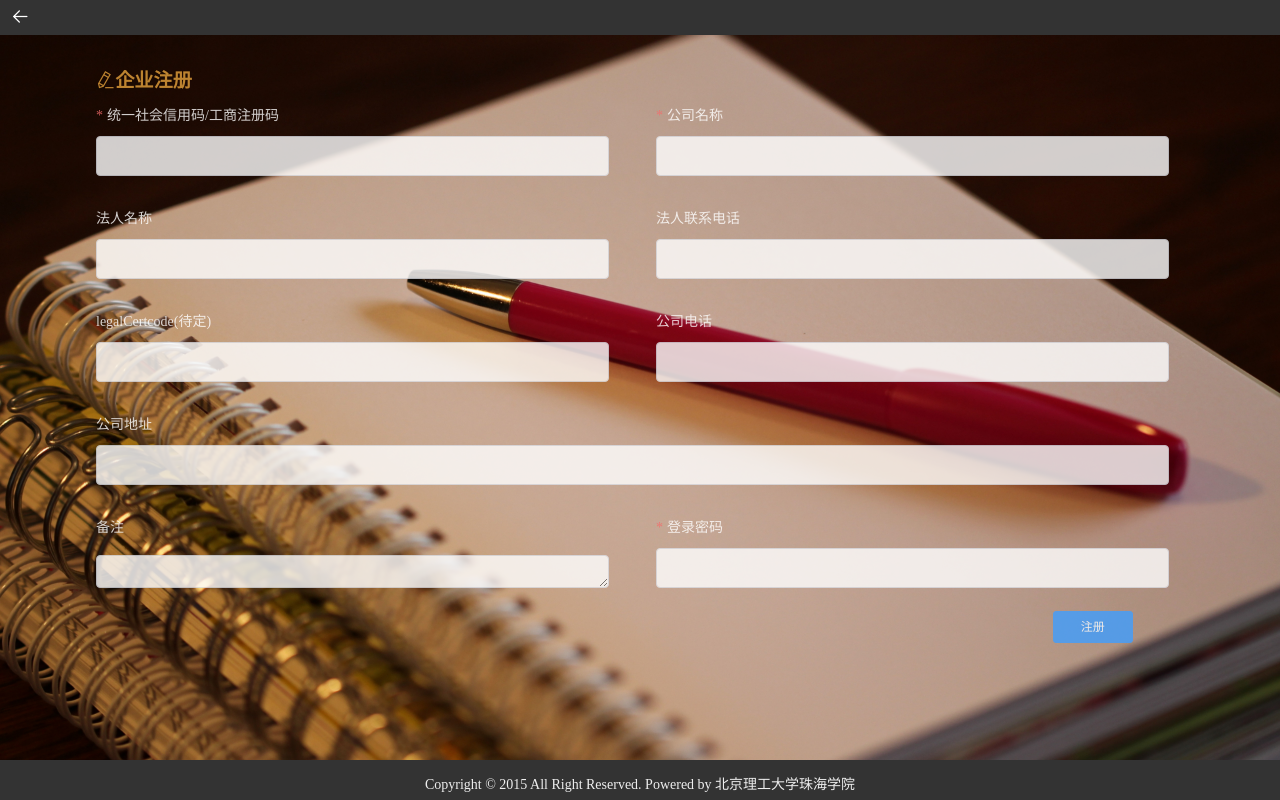
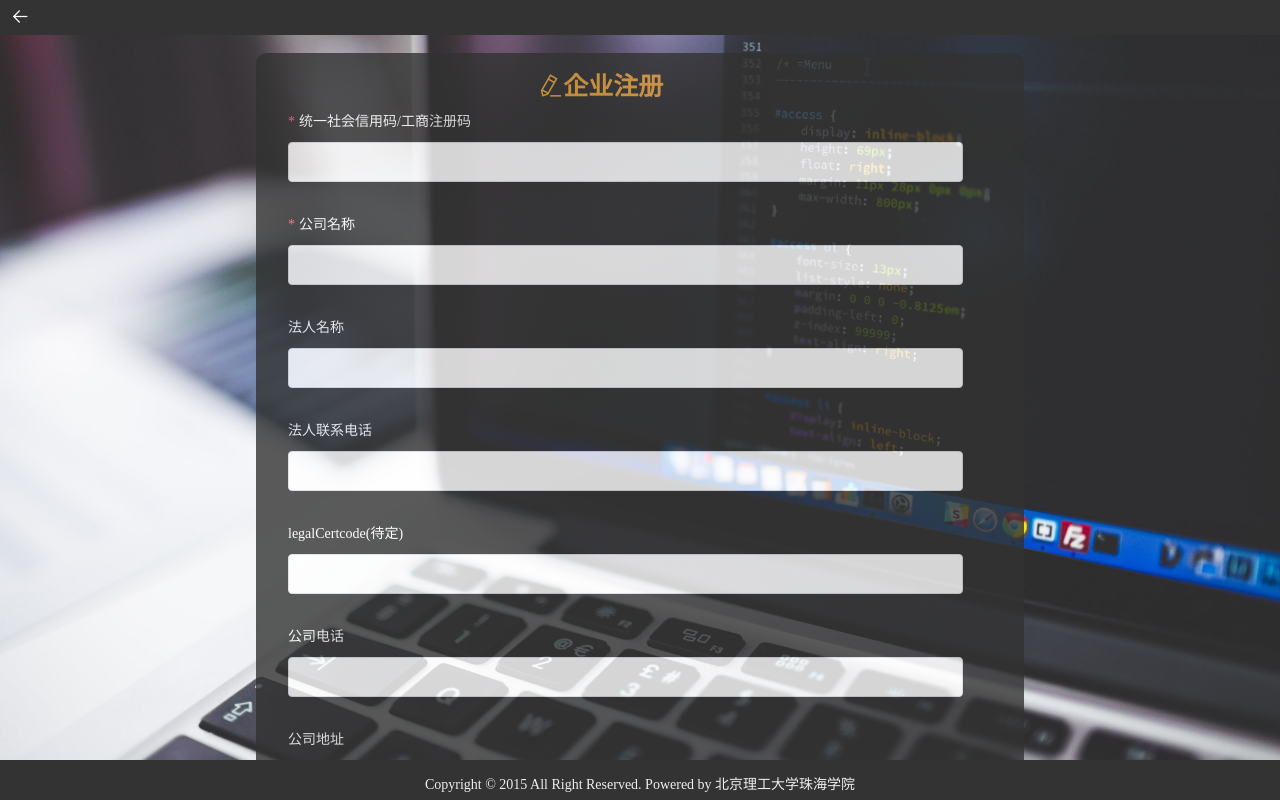
Before and after one commit to Warm-Akin/XuexinMS_prs, a Vue app: page /#/register in a window 1280 px wide. Built offline with nearby package versions, Linux system fonts and the light colour scheme; sample sign-in values are in the browser's storage; what vue-cropper would draw is missing.

Commit message:
change the prototype of register page and add the Payment page.

```diff
--- a/src/components/ResumeMenu.vue
+++ b/src/components/ResumeMenu.vue
@@ -16,9 +16,9 @@
             <span>简历制作</span>
           </template>
           <el-menu-item-group>
-            <el-menu-item index="resumeStepOne">步骤一</el-menu-item>
-            <el-menu-item index="resumeStepTwo">步骤二</el-menu-item>
-            <el-menu-item index="resumeStepThree">步骤三</el-menu-item>
+            <el-menu-item index="resumeStepOne">简历基本信息</el-menu-item>
+            <el-menu-item index="resumeStepTwo">上传简历照片</el-menu-item>
+            <el-menu-item index="resumeStepThree">选择模板</el-menu-item>
           </el-menu-item-group>
         </el-submenu>
         <el-menu-item index="export">
--- a/src/pages/CompanyRegister.vue
+++ b/src/pages/CompanyRegister.vue
@@ -9,59 +9,63 @@
         <span class="form-title"><i class="el-icon-edit"></i>企业注册</span>
         <el-form :model="companyInfo" ref="registerForm" :rules="rules">
           <el-row>
-            <el-col :span="11">
+            <el-col :span="22">
               <el-form-item label="统一社会信用码/工商注册码" prop="soleCode">
                 <el-input v-model="companyInfo.soleCode"></el-input>
               </el-form-item>
             </el-col>
-            <el-col :span="1">&nbsp;</el-col>
-            <el-col :span="11">
+          </el-row>
+          <el-row>
+            <el-col :span="22">
               <el-form-item label="公司名称" prop="companyName">
                 <el-input type="email" v-model="companyInfo.companyName"></el-input>
               </el-form-item>
             </el-col>
           </el-row>
           <el-row>
-            <el-col :span="11">
+            <el-col :span="22">
               <el-form-item label="法人名称">
                 <el-input v-model="companyInfo.legalName"></el-input>
               </el-form-item>
             </el-col>
-            <el-col :span="1">&nbsp;</el-col>
-            <el-col :span="11">
+          </el-row>
+          <el-row>
+            <el-col :span="22">
               <el-form-item label="法人联系电话">
                 <el-input type="email" v-model="companyInfo.legalPhone"></el-input>
               </el-form-item>
             </el-col>
           </el-row>
           <el-row>
-            <el-col :span="11">
+            <el-col :span="22">
               <el-form-item label="legalCertcode(待定)">
                 <el-input v-model="companyInfo.legalCertcode"></el-input>
               </el-form-item>
             </el-col>
-            <el-col :span="1">&nbsp;</el-col>
-            <el-col :span="11">
+          </el-row>
+          <el-row>
+            <el-col :span="22">
               <el-form-item label="公司电话">
                 <el-input type="email" v-model="companyInfo.companyPhone"></el-input>
               </el-form-item>
             </el-col>
           </el-row>
           <el-row>
-            <el-col :span="23">
+            <el-col :span="22">
               <el-form-item label="公司地址">
-                <el-input v-model="companyInfo.companyAddress"></el-input>
+                <el-input type="textarea" :autosize="{ minRows: 1, maxRows: 4}" v-model="companyInfo.companyAddress"></el-input>
               </el-form-item>
             </el-col>
           </el-row>
           <el-row>
-            <el-col :span="11">
+            <el-col :span="22">
               <el-form-item label="备注">
-                <el-input type="textarea" :autosize="{ minRows: 1, maxRows: 3}" v-model="companyInfo.remark"></el-input>
+                <el-input type="textarea" :autosize="{ minRows: 1, maxRows: 4}" v-model="companyInfo.remark"></el-input>
               </el-form-item>
             </el-col>
-            <el-col :span="1">&nbsp;</el-col>
-            <el-col :span="11">
+          </el-row>
+          <el-row>
+            <el-col :span="22">
               <el-form-item label="登录密码" prop="password"><!--onKeypress="javascript:if(event.keyCode == 32)event.returnValue = false;" 禁止输入空格-->
                 <el-input type="password" v-model="companyInfo.password" onKeypress="javascript:if(event.keyCode == 32)event.returnValue = false;"></el-input>
               </el-form-item>
@@ -129,6 +133,7 @@
       handleSave() {
         this.$refs.registerForm.validate((valid) => {
           if (!valid) {
+            this.$message.error('您的输入有误，请检查后重试');
             return false;
           } else {
             this.callSaveInfo();
@@ -173,7 +178,7 @@
 <style scoped>
 
   .content {
-    background-image: url("../assets/Hippopx.jpg");
+    background-image: url("../assets/Code.jpg");
     background-size: cover;
     background-position: center;
     position: absolute;
@@ -201,27 +206,26 @@
 
   .form-title {
     font-family: 微软雅黑;
-    font-size: larger;
+    font-size: 25px;
     font-weight: bold;
-    line-height: 30px;
     color: #E6A23C;
+    position: relative;
+    left: 34%;
   }
 
   .register-form {
     position: relative;
-    width: 90%;
-    left: 5%;
+    width: 60%;
+    left: 20%;
     padding-left: 2.5%;
     padding-top: 1%;
+    background: #333333;
     opacity: 0.8;
+    border-radius: 10px;
   }
 
   >>>.el-form-item__label {
     color: white;
   }
 
-  >>>.el-form-item__error {
-    color: red;
-  }
-
 </style>
--- /dev/null
+++ b/src/pages/Payment.vue
@@ -0,0 +1,32 @@
+<template>
+    <el-row>
+      <el-row>
+        <el-col :span="5">图片区域</el-col>
+        <el-col :span="15">内容区域</el-col>
+      </el-row>
+      <Footer></Footer>
+    </el-row>
+</template>
+
+<script>
+  import Footer from '@/components/Footer.vue';
+
+  export default {
+    components: { Footer },
+    data() {
+      return {
+
+      }
+    },
+    methods: {
+
+    },
+    mounted() {
+      document.title = '付费项目';
+    }
+  }
+</script>
+
+<style scoped>
+
+</style>
--- a/src/router/index.js
+++ b/src/router/index.js
@@ -11,6 +11,7 @@ import ResumeStepOne from '@/pages/ResumeStepOne'
 import ResumeStepTwo from '@/pages/ResumeStepTwo'
 import ResumeStepThree from '@/pages/ResumeStepThree'
 import CompanyRegister from '@/pages/CompanyRegister'
+import Payment from '@/pages/Payment'
 import TestPage from '@/pages/TestPage'
 
 Vue.use(Router)
@@ -72,6 +73,11 @@ const routes = [
     component: CompanyRegister
   },
   {
+    path: '/payment',
+    name: 'Payment',
+    component: Payment
+  },
+  {
     path: '/test',
     name: 'TestPage',
     component: TestPage
```
Also changed, not shown: src/assets/Code.jpg (added).
